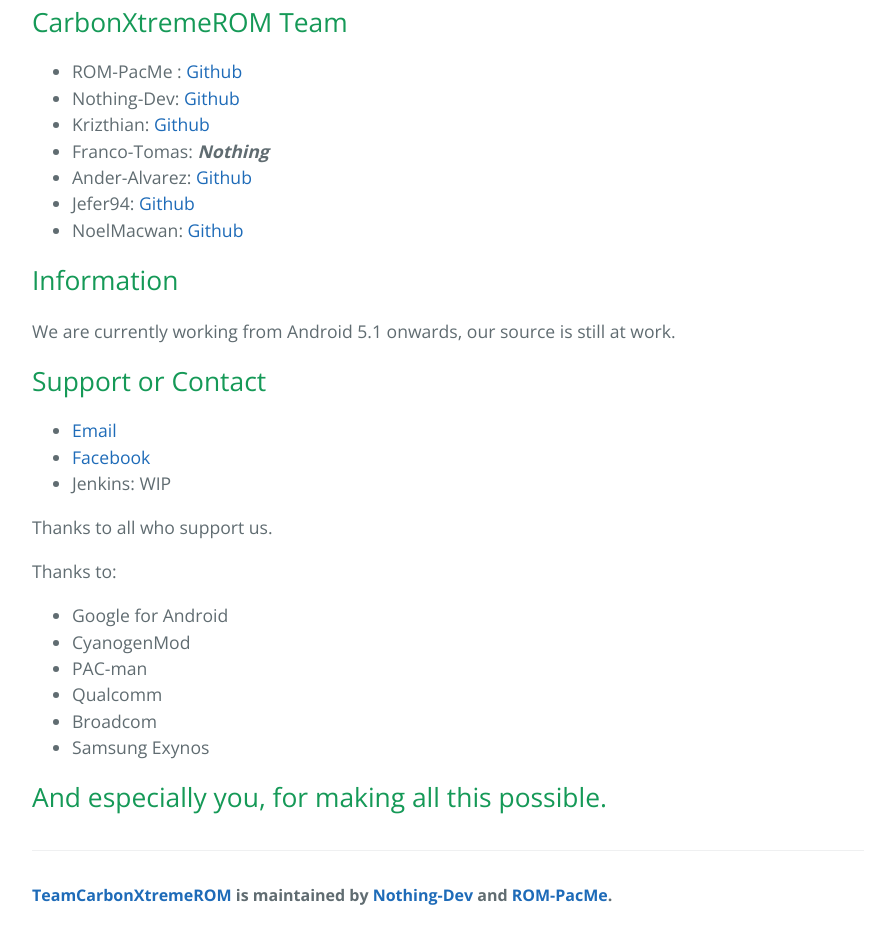
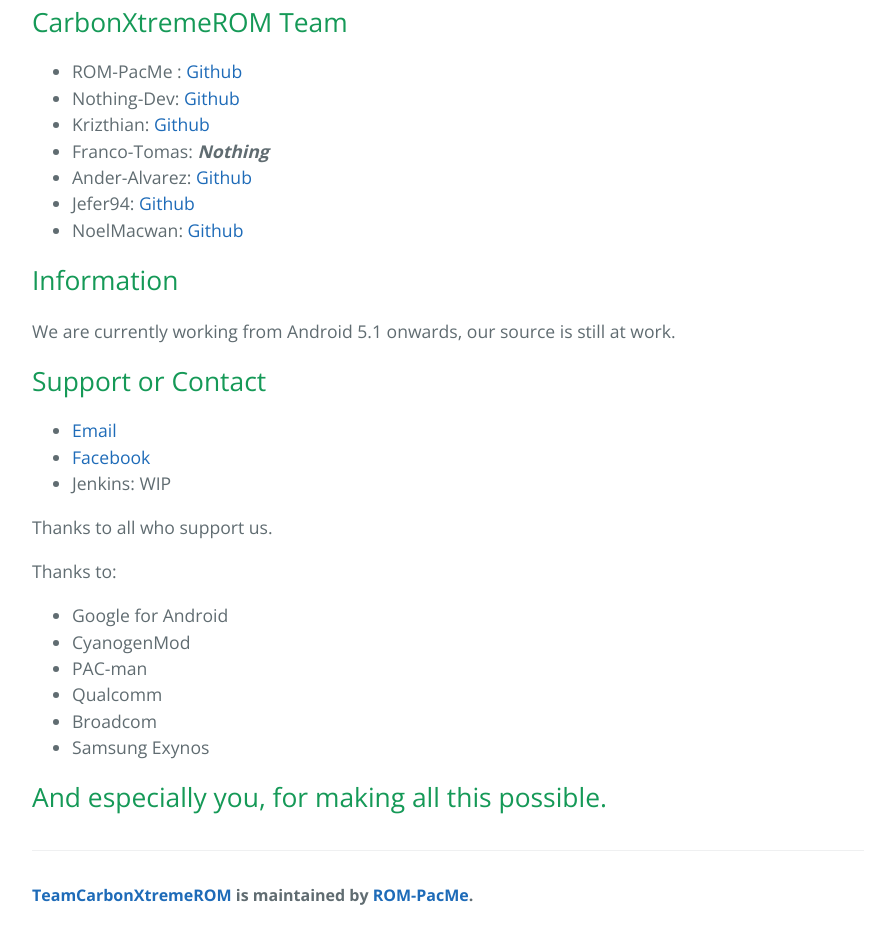
Before and after one commit to TeamCarbonXtremeARMv6/web.page, a plain HTML site: page index.html in a window 1280 px wide. Shown: the part 1095-2034 px from the top of the page, without its empty margins (192-1087 px from the left). Drawn offline with nearby package versions, Linux system fonts and the light colour scheme.

Commit message:
Update index.html

```diff
--- a/index.html
+++ b/index.html
@@ -114,7 +114,7 @@
       </div>
 
       <footer class="site-footer">
-        <span class="site-footer-owner"><a href="https://github.com/TeamCarbonXtremeARMv7/web.page">TeamCarbonXtremeROM</a> is maintained by <a href="https://github.com/Nothing-Dev">Nothing-Dev</a> and <a href="https://github.com/ROM-PacMe">ROM-PacMe</a>.</span>
+        <span class="site-footer-owner"><a href="https://github.com/TeamCarbonXtremeARMv7/web.page">TeamCarbonXtremeROM</a> is maintained by <a href="https://github.com/ROM-PacMe">ROM-PacMe</a>.</span>
       </footer>
 
     </section>
```
